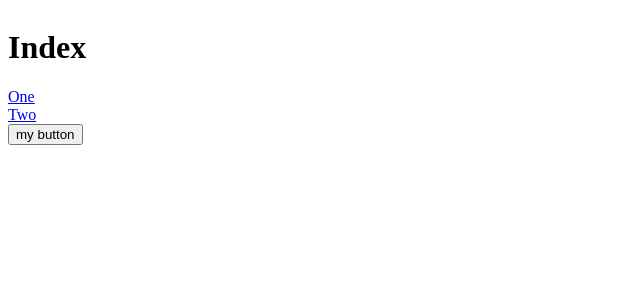
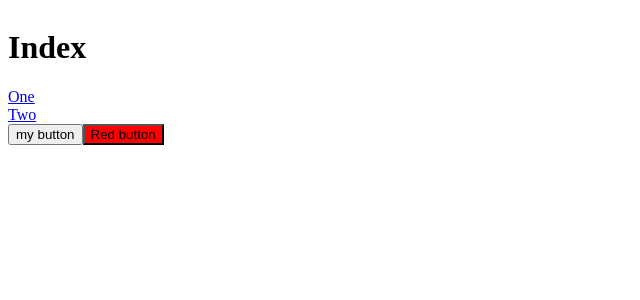
Before and after one commit to ivanq3w/nuxt3-git, a Nuxt app: page / in a window 1280 px wide. Shown: the top 300 px of the page, without its empty margins (0-640 px from the left). Built offline with nearby package versions, Linux system fonts and the light colour scheme.

Commit message:
Added red button

```diff
--- a/app.vue
+++ b/app.vue
@@ -3,5 +3,6 @@
     <!-- <NuxtWelcome /> -->
     <router-view></router-view>
     <button>my button</button>
+    <button style="background: red">Red button</button>
   </div>
 </template>
```
